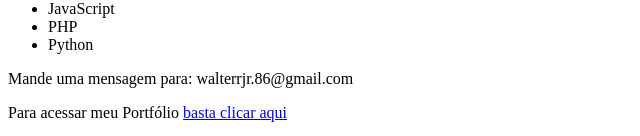
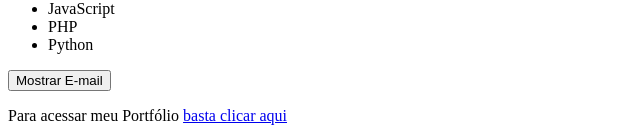
Before and after one commit to walterrodriguesjr/Matheus-Battisti-vue-3, a Vue app in the folder 2_projeto_vue/: page / in a window 1280 px wide. Shown: the part 327-463 px from the top of the page, without its empty margins (0-640 px from the left). Built offline with nearby package versions, Linux system fonts and the light colour scheme.

Commit message:
aula-11-ok

```diff
--- a/2_projeto_vue/src/components/Info.vue
+++ b/2_projeto_vue/src/components/Info.vue
@@ -8,6 +8,9 @@
         <li>PHP</li>
         <li>Python</li>
     </ul>
+    <div>
+        <button @click="showEmail">{{textoBotao}}</button>
+    </div>
     <p v-show="mostrar_email">Mande uma mensagem para: {{email}}</p>
     <p>Para acessar meu Portfólio <a v-bind:href="meu_link" target="_blank">basta clicar aqui</a></p>
     <Picture />
@@ -24,9 +27,21 @@
    data(){
     return {
         esta_trabalhando: true,
-        mostrar_email: true,
+        mostrar_email: false,
         email: 'walterrjr.86@gmail.com',
-        meu_link: "https://google.com"
+        meu_link: "https://google.com",
+        textoBotao: 'Mostrar E-mail'
+    }
+   },
+   methods: {
+    showEmail(){
+       this.mostrar_email = !this.mostrar_email
+       if(!this.mostrar_email){
+        this.textoBotao = "Mostrar e-mail"
+       }else{
+        this.textoBotao = "Esconder e-mail"
+       }
+
     }
    }
 }
--- a/2_projeto_vue/src/components/LifeCycle.vue
+++ b/2_projeto_vue/src/components/LifeCycle.vue
@@ -15,9 +15,16 @@
 
     created(){
         this.nome = 'Walter'
+        this.lifeCycle()
     },
     mounted() {
         this.nome = 'Renan'
+         this.lifeCycle()
+    },
+    methods: {
+        lifeCycle(){
+            console.log("executou");
+        }
     }
 }
 </script>
```
Also changed, not shown: 1 other file (tests, documents, lock files or other folders).
